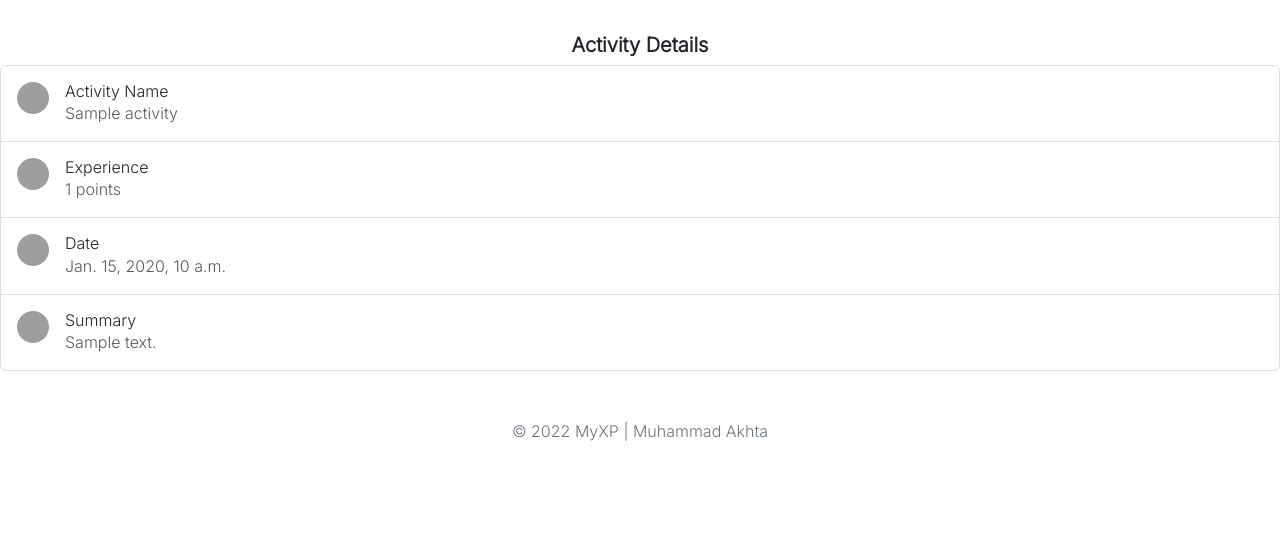
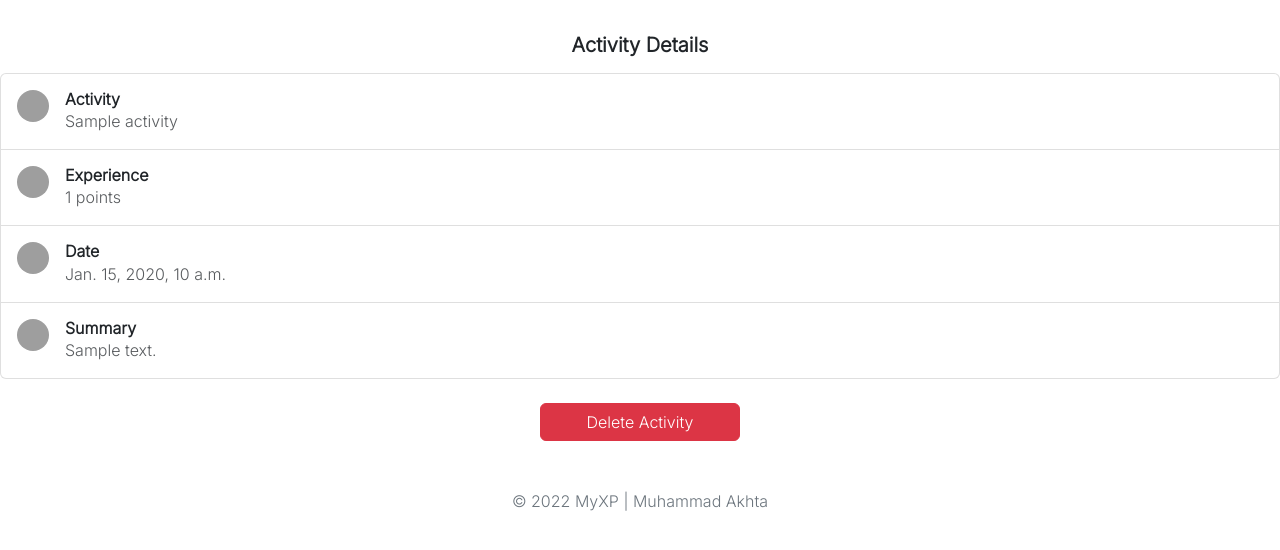
Before and after one commit to Akosovski/MyXP, a Django app: page /view-detail/1 in a window 1280 px wide. Shown: the part 63-613 px from the top of the page. Run offline with Django 4.2, Linux system fonts and the light colour scheme; a user stored in the database is signed in; tables that the repository leaves empty hold one stand-in row (values such as "Sample post"); grey boxes are pictures that could not be loaded.

Commit message:
Rework of Activity Details

```diff
--- a/progression/urls.py
+++ b/progression/urls.py
@@ -11,6 +11,7 @@ urlpatterns = [
     path('add-activity', views.add_activity, name="add-activity"),
     path('activity-list', views.activity_list, name="activity-list"),
     path('view-detail/<int:id>', views.view_detail, name="view-detail"),
+    path('delete-activity/<int:id>', views.delete_activity, name="delete-activity"),
     path('profile', views.profile, name="profile"),
     path('close-modal', views.close_modal, name="close-modal"),
 ]
--- a/templates/progression/view_detail.html
+++ b/templates/progression/view_detail.html
@@ -7,45 +7,45 @@
 </div>
 
 <div class="row pt-5 ps-0 pe-0 m-0">
-    <h5 class="mt-5" style="text-align: center; font-weight: bold">Activity Details</h5>
+    <h5 class="mt-5 mb-3" style="text-align: center; font-weight: bold">Activity Details</h5>
 </div>
 
 <div class="list-group w-auto">
     <div class="list-group-item list-group-item-action d-flex gap-3 py-3">
-        <img src="https://github.com/twbs.png" alt="twbs" width="32" height="32" class="rounded-circle flex-shrink-0">
+        <img src="https://www.svgrepo.com/show/11536/medal.svg" alt="twbs" width="32" height="32" class="rounded-circle flex-shrink-0">
         <div class="d-flex gap-2 w-100 justify-content-between">
             <div>
-                <h6 class="mb-0 fw-boldd">Activity Name</h6>
+                <h6 class="mb-0 fw-bold">Activity</h6>
                 <p class="mb-0 opacity-75">{{activity.activity_name}}</p>
             </div>
             <small class="opacity-50 text-nowrap"></small>
         </div>
     </div>
     <div class="list-group-item list-group-item-action d-flex gap-3 py-3">
-        <img src="https://github.com/twbs.png" alt="twbs" width="32" height="32" class="rounded-circle flex-shrink-0">
+        <img src="https://www.svgrepo.com/show/367765/xp.svg" alt="twbs" width="32" height="32" class="rounded-circle flex-shrink-0">
         <div class="d-flex gap-2 w-100 justify-content-between">
             <div>
-                <h6 class="mb-0 fw-boldd">Experience</h6>
+                <h6 class="mb-0 fw-bold">Experience</h6>
                 <p class="mb-0 opacity-75">{{activity.activity_xp}} points</p>
             </div>
             <small class="opacity-50 text-nowrap"></small>
         </div>
     </div>
     <div class="list-group-item list-group-item-action d-flex gap-3 py-3">
-        <img src="https://github.com/twbs.png" alt="twbs" width="32" height="32" class="rounded-circle flex-shrink-0">
+        <img src="https://www.svgrepo.com/show/371819/date.svg" alt="twbs" width="32" height="32" class="rounded-circle flex-shrink-0">
         <div class="d-flex gap-2 w-100 justify-content-between">
             <div>
-                <h6 class="mb-0 fw-boldd">Date</h6>
+                <h6 class="mb-0 fw-bold">Date</h6>
                 <p class="mb-0 opacity-75">{{activity.updated_at}}</p>
             </div>
             <small class="opacity-50 text-nowrap"></small>
         </div>
     </div>
     <div class="list-group-item list-group-item-action d-flex gap-3 py-3">
-        <img src="https://github.com/twbs.png" alt="twbs" width="32" height="32" class="rounded-circle flex-shrink-0">
+        <img src="https://www.svgrepo.com/show/62998/info.svg" alt="twbs" width="32" height="32" class="rounded-circle flex-shrink-0">
         <div class="d-flex gap-2 w-100 justify-content-between">
             <div>
-                <h6 class="mb-0 fw-boldd">Summary</h6>
+                <h6 class="mb-0 fw-bold">Summary</h6>
                 <p class="mb-0 opacity-75">{{activity.activity_summary}}</p>
             </div>
             <small class="opacity-50 text-nowrap"></small>
@@ -53,6 +53,10 @@
     </div>
 </div>
 
+<div class="mt-4 d-flex justify-content-center">
+    <a href="{% url 'delete-activity' activity.id %}" class="btn btn-md btn-danger w-auto" style="min-width: 200px;">Delete Activity</a>
+</div>
+
 <div class="sticky-container">
     {% include 'partials/_footer.html' %}
 </div>
```
